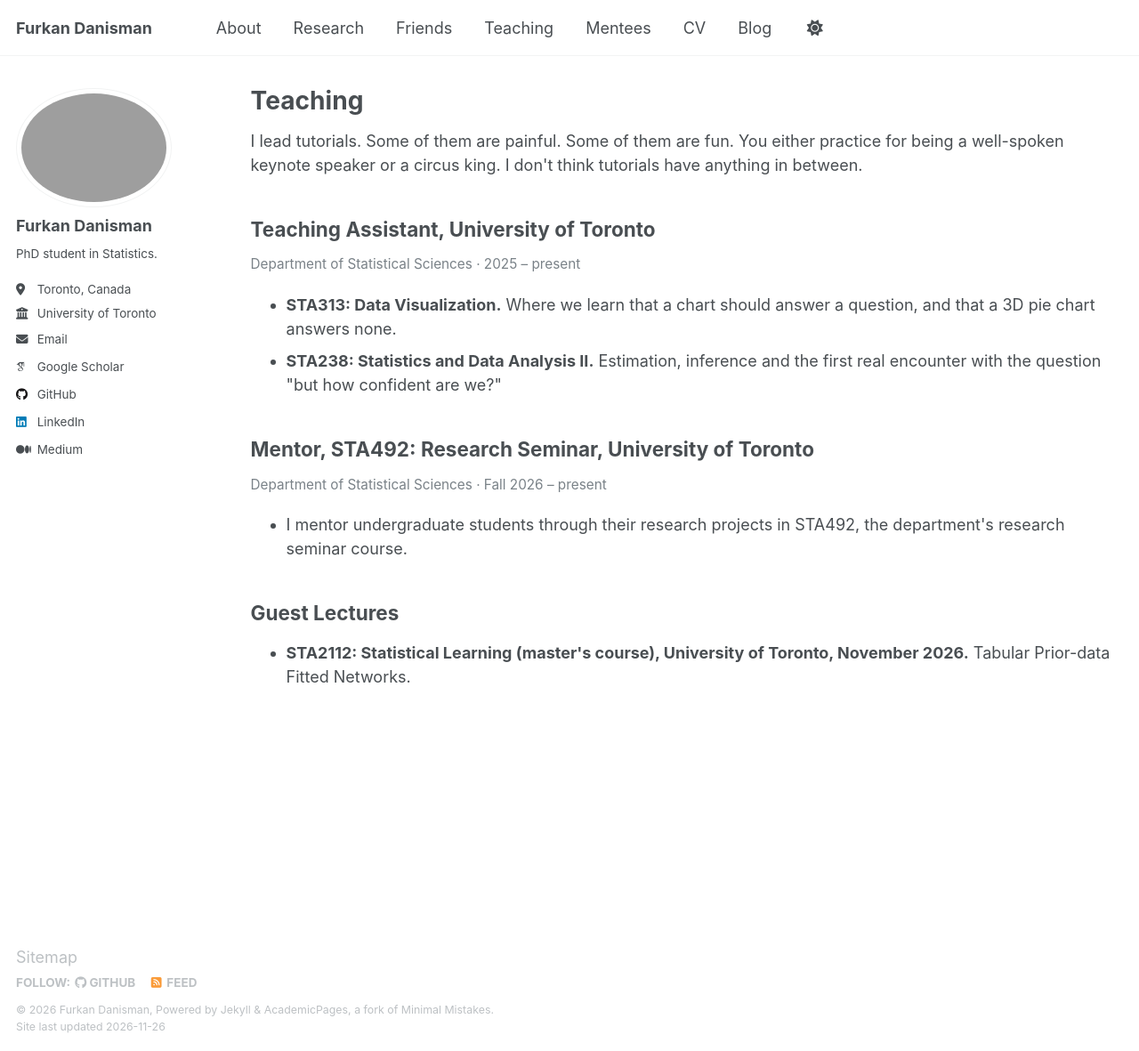
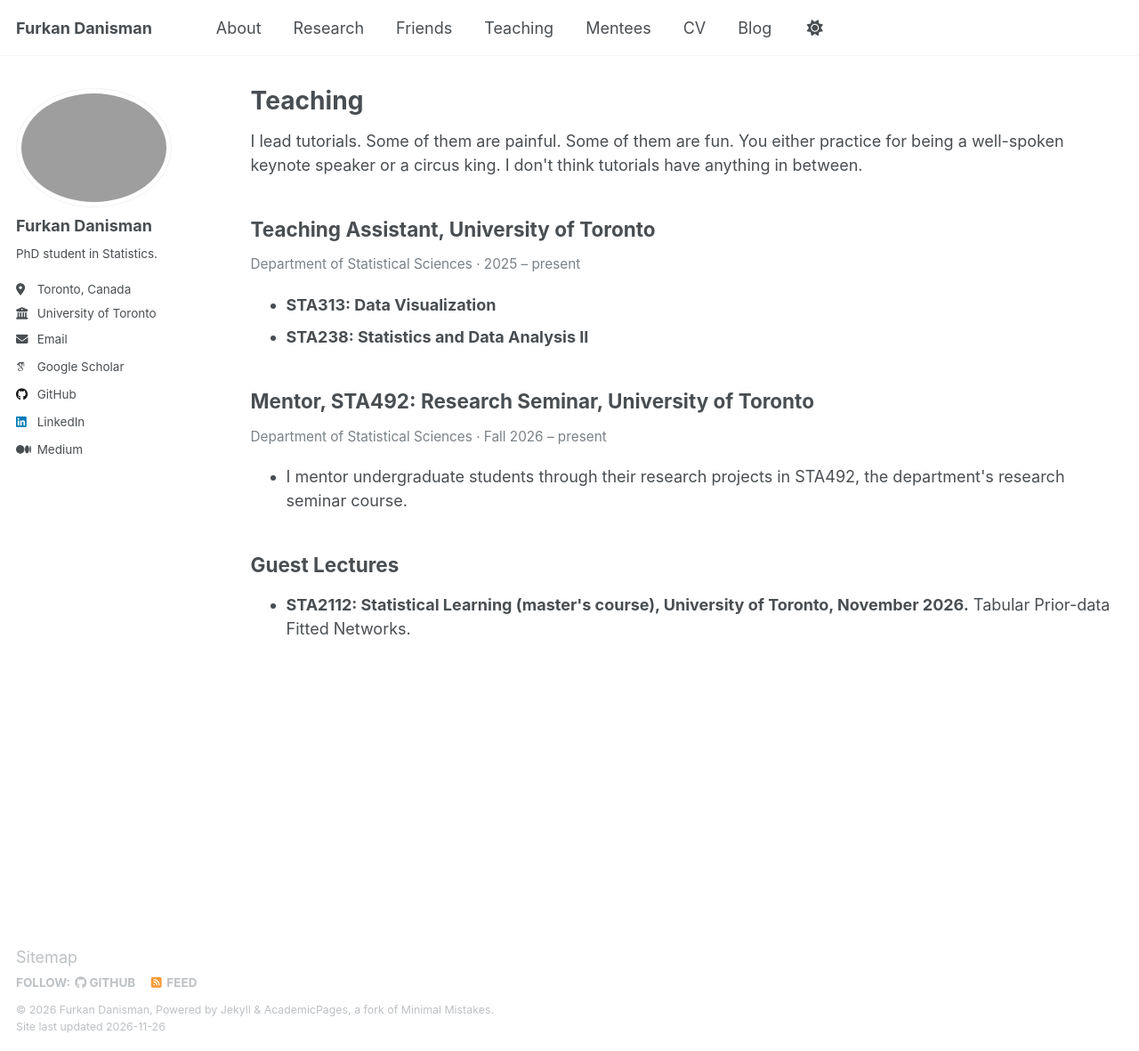
Before and after one commit to FurkanDanisman/FurkanDanisman.github.io, a Jekyll site: the page built from _pages/teaching.html, in a window 1280 px wide and 1181 px high. Shown: the whole window at 89% size. Built offline with Jekyll 4.4.1, drawn with Linux system fonts in a browser that asks for light colours; some web fonts are replaced.

Commit message:
Teaching: course names only
Co-Authored-By: Claude Opus 5.5 <noreply@anthropic.com>

```diff
--- a/_pages/teaching.html
+++ b/_pages/teaching.html
@@ -11,8 +11,8 @@ author_profile: true
 <p style="font-size:0.85em;color:#7a8288">Department of Statistical Sciences · 2025 – present</p>
 
 <ul>
-  <li><b>STA313: Data Visualization.</b> Where we learn that a chart should answer a question, and that a 3D pie chart answers none.</li>
-  <li><b>STA238: Statistics and Data Analysis II.</b> Estimation, inference and the first real encounter with the question "but how confident are we?"</li>
+  <li><b>STA313: Data Visualization</b></li>
+  <li><b>STA238: Statistics and Data Analysis II</b></li>
 </ul>
 
 <h2>Mentor, STA492: Research Seminar, University of Toronto</h2>
```
